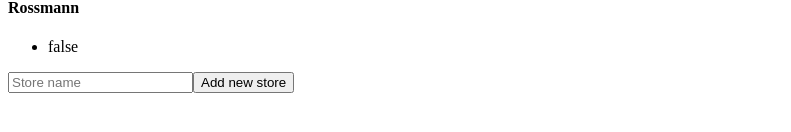
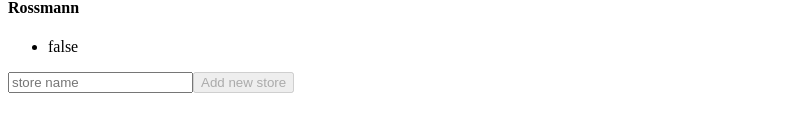
Before and after one commit to zitah/shopping-list, an Angular app: page /shopping-list in a window 1280 px wide. Shown: the part 228-360 px from the top of the page, without its empty margins (0-791 px from the left). Built offline with nearby package versions, Linux system fonts and the light colour scheme.

Commit message:
Create add new store functionality

```diff
--- a/src/app/app.module.ts
+++ b/src/app/app.module.ts
@@ -1,6 +1,7 @@
 import { BrowserModule } from '@angular/platform-browser';
 import { NgModule } from '@angular/core';
 import { RouterModule, Routes } from '@angular/router';
+import { ReactiveFormsModule } from '@angular/forms';
 
 // components
 import { AppComponent } from './app.component';
@@ -34,6 +35,7 @@ const appRoutes: Routes = [
       appRoutes,
       { enableTracing: true } // <-- debugging purposes only
     ),
+    ReactiveFormsModule,
   ],
   providers: [
     StoreDataService,
--- a/src/app/components/shopping-list/shopping-list.component.html
+++ b/src/app/components/shopping-list/shopping-list.component.html
@@ -1,4 +1,8 @@
 <div class="content">
-    <app-store-list class="column" (selectStore)="selectStore($event)" [stores]="(storeDataService.storeData$ | async)"></app-store-list>
+    <app-store-list class="column"
+        (addStore)="addStore($event)"
+        (selectStore)="selectStore($event)"
+        [stores]="(storeDataService.storeData$ | async)">
+    </app-store-list>
     <app-item-list *ngIf="selectedStore" class="column" [store]="selectedStore" [items]="storeItems$ | async"></app-item-list>
 </div>
--- a/src/app/components/shopping-list/shopping-list.component.ts
+++ b/src/app/components/shopping-list/shopping-list.component.ts
@@ -23,6 +23,13 @@ export class ShoppingListComponent implements OnInit {
   ngOnInit() {
   }
 
+  addStore(form) {
+    this.storeDataService.addStore({
+      name: form.storeName,
+      hideCompleted: false
+    });
+  }
+
   selectStore(store) {
     this.selectedStore = store;
     this.storeItems$ = this.itemDataService.getStoreItems(store);
--- a/src/app/components/store-list/store-list.component.html
+++ b/src/app/components/store-list/store-list.component.html
@@ -6,6 +6,8 @@
   </ul>
 </div>
 <div>
-  <input type="text" placeholder="Store name">
-  <button>Add new store</button>
+  <form [formGroup]="addStoreForm" (ngSubmit)="onSubmit(addStoreForm.value)">
+    <input type="text" placeholder="store name" formControlName="storeName" required minlength="3">
+    <button type="submit" [disabled]="!addStoreForm.valid">Add new store</button>
+  </form>
 </div>
--- a/src/app/components/store-list/store-list.component.ts
+++ b/src/app/components/store-list/store-list.component.ts
@@ -1,4 +1,5 @@
 import { Component, Input, Output, EventEmitter } from '@angular/core';
+import { FormGroup, FormControl } from '@angular/forms';
 import { Store } from '../../models/store.model';
 
 @Component({
@@ -7,9 +8,17 @@ import { Store } from '../../models/store.model';
   styleUrls: ['./store-list.component.css']
 })
 export class StoreListComponent {
+  addStoreForm = new FormGroup ({
+    storeName: new FormControl(''),
+  });
 
   @Input() stores: Store[];
   @Output() selectStore: EventEmitter<string> = new EventEmitter();
+  @Output() addStore: EventEmitter<string> = new EventEmitter();
+
+  onSubmit(form: any) {
+    this.addStore.emit(form);
+  }
 
   select(store: string) {
     this.selectStore.emit(store);
```
